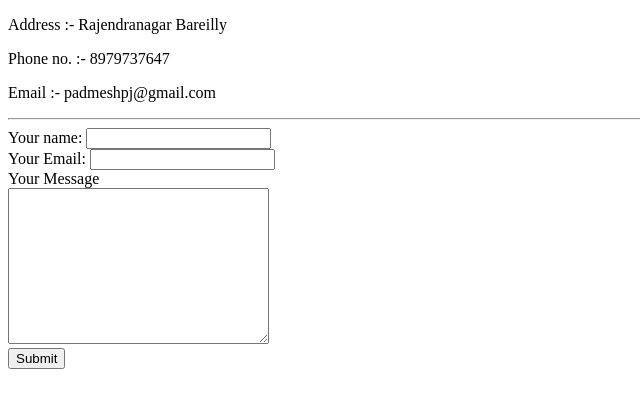
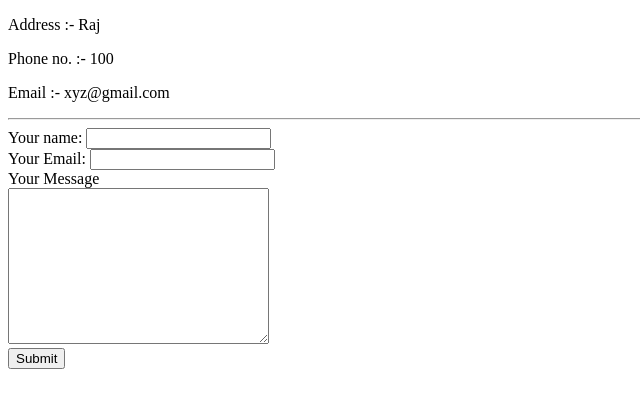
Before and after one commit to prankshadow/CV, a plain HTML site: page Contact us.html in a window 1280 px wide. Shown: the whole page, without its empty margins (0-640 px from the left). Drawn offline with Linux system fonts and the light colour scheme.

Commit message:
Update Contact us.html

```diff
--- a/Contact us.html
+++ b/Contact us.html
@@ -5,9 +5,9 @@
     <title>Contact us</title>
   </head>
   <body>
-    <p>Address :- Rajendranagar Bareilly</p>
-    <p>Phone no. :- 8979737647</p>
-    <p>Email :- padmeshpj@gmail.com</p>
+    <p>Address :- Raj</p>
+    <p>Phone no. :- 100</p>
+    <p>Email :- xyz@gmail.com</p>
     <hr>
     <form action="mailto:prankshadow@gmail.com" method="post" enctype="text/plain">
       <label>Your name:</label>
```
